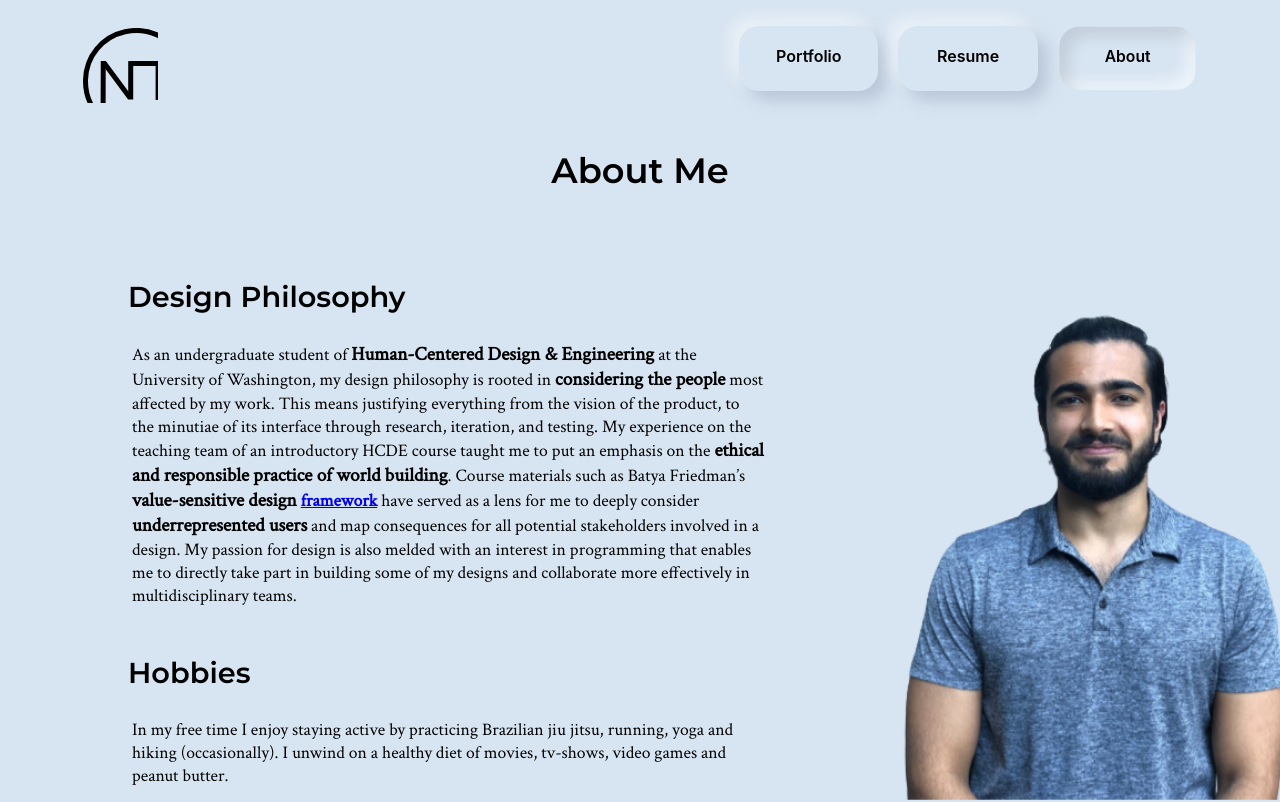
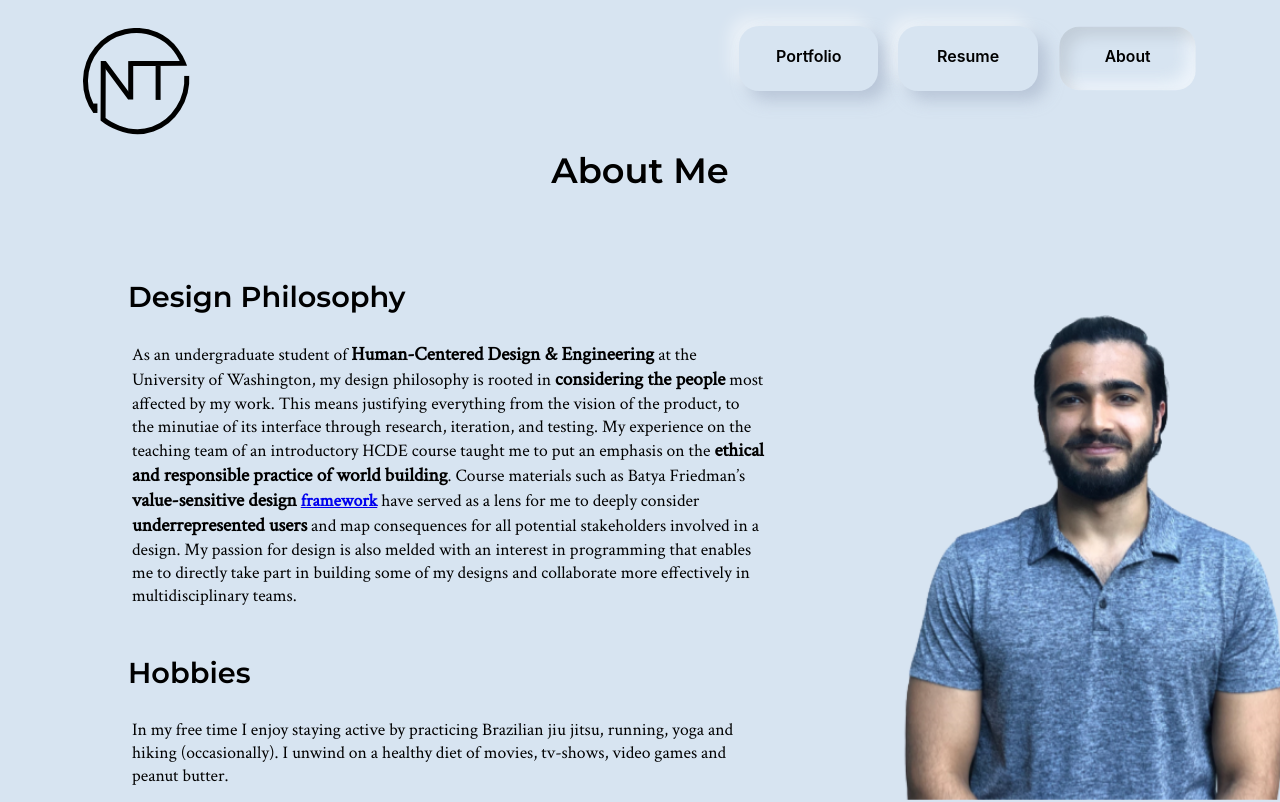
Before and after one commit to NadTar/portfolio2, a React (Create React App) app: page /about in a window 1280 px wide. Shown: the top 802 px of the page. Built offline with nearby package versions, Linux system fonts and the light colour scheme.

Commit message:
revised logo and animation

```diff
--- a/src/App.css
+++ b/src/App.css
@@ -55,10 +55,6 @@ nav {
   align-self: flex-end;
 }
 
-#ntlogo {
-  width: 75px;
-  height: 75px;
-}
  .mini {
    width: 20px;
    height: 20px;
```
Also changed, not shown: 3 other files (tests, documents, lock files or other folders).
